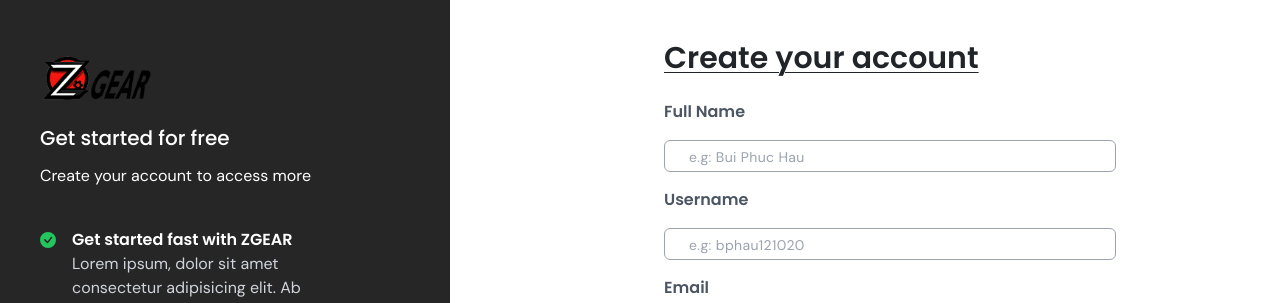
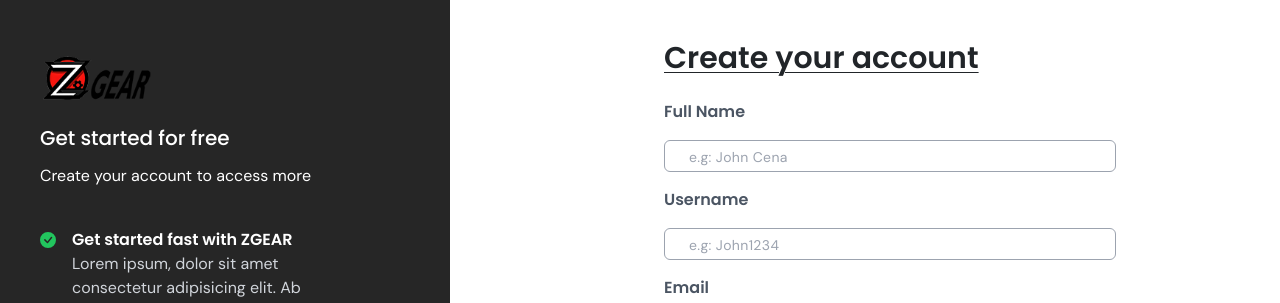
Before and after one commit to CG-ZGEAR/cg-zgear-app, a React (Create React App) app: page /signup in a window 1280 px wide. Shown: the top 303 px of the page. Built offline with nearby package versions, Linux system fonts and the light colour scheme.

Commit message:
Chang tag placeholder in Signin page

```diff
--- a/src/pages/Account/SignIn.js
+++ b/src/pages/Account/SignIn.js
@@ -179,7 +179,7 @@ const SignIn = () => {
                     onChange={handleEmail}
                     value={username}
                     className="w-full h-8 placeholder:text-sm placeholder:tracking-wide px-4 text-base font-medium placeholder:font-normal rounded-md border-[1px] border-gray-400 outline-none"
-                    placeholder="e.g: example@gmail.com"
+                    placeholder="e.g: John1234"
                   />
                   {errEmail && (
                     <p className="text-sm text-red-500 font-titleFont font-semibold px-4">
--- a/src/pages/Account/SignUp.js
+++ b/src/pages/Account/SignUp.js
@@ -239,7 +239,7 @@ const SignUp = () => {
                     value={fullName}
                     className="w-full h-8 placeholder:text-sm placeholder:tracking-wide px-4 text-base font-medium placeholder:font-normal rounded-md border-[1px] border-gray-400 outline-none"
                     type="text"
-                    placeholder="e.g: Bui Phuc Hau"
+                    placeholder="e.g: John Cena"
                   />
                   {errFullName && (
                     <p className="text-sm text-red-500 font-titleFont font-semibold px-4">
@@ -259,7 +259,7 @@ const SignUp = () => {
                     value={username}
                     className="w-full h-8 placeholder:text-sm placeholder:tracking-wide px-4 text-base font-medium placeholder:font-normal rounded-md border-[1px] border-gray-400 outline-none"
 
-                    placeholder="e.g: bphau121020"
+                    placeholder="e.g: John1234"
                   />
                   {errUserName && (
                     <p className="text-sm text-red-500 font-titleFont font-semibold px-4">
```
